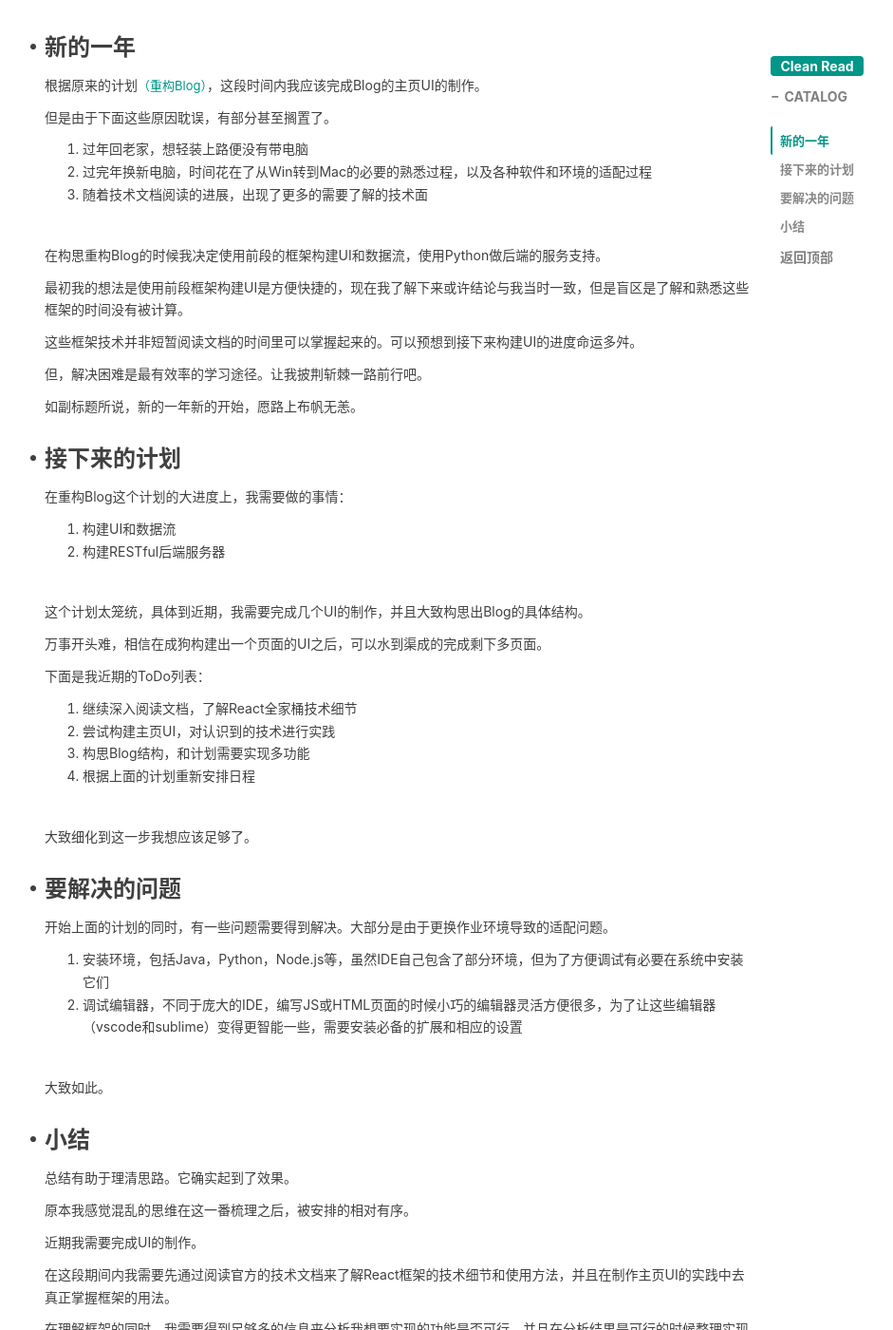
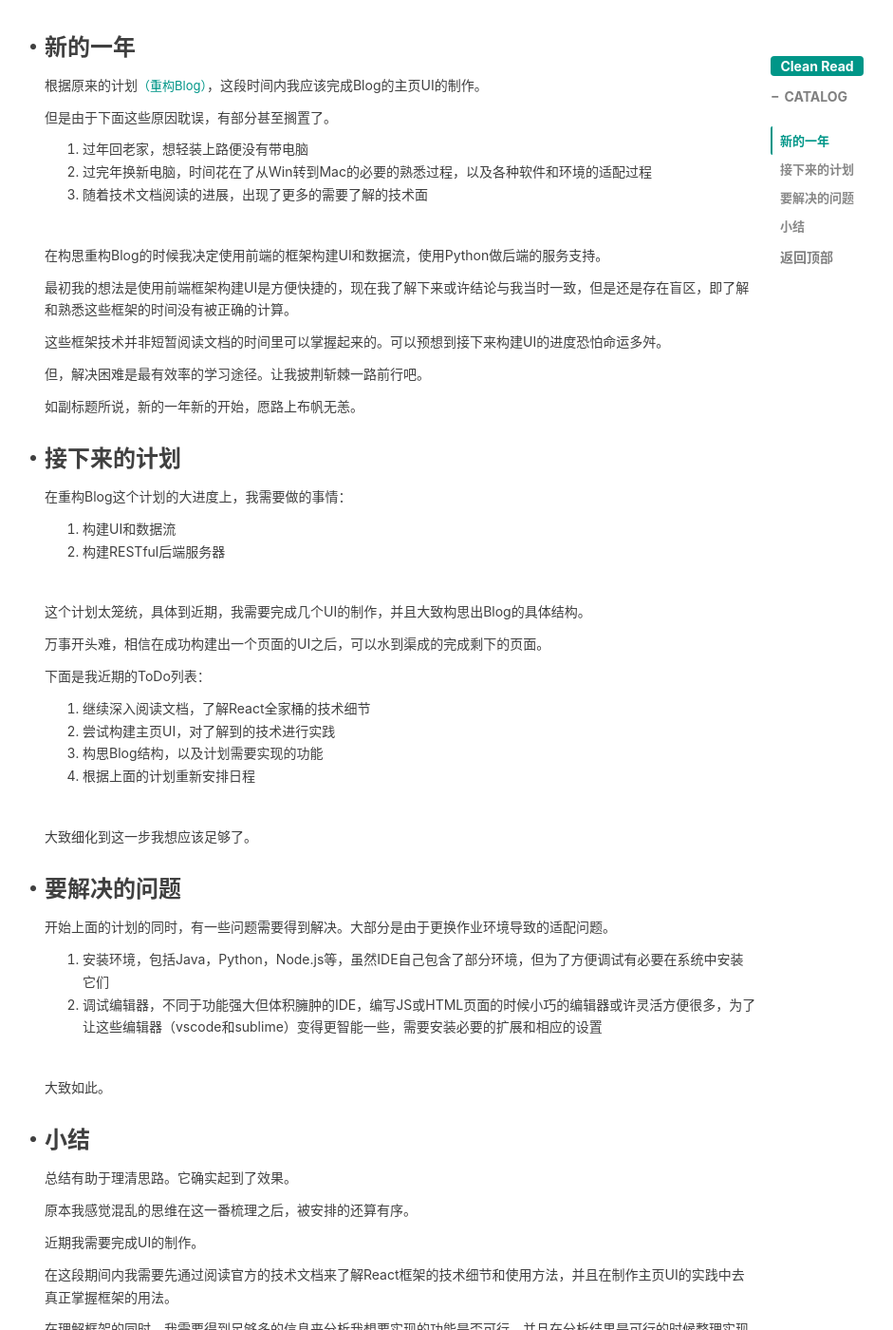
Before and after one commit to zfanli/zfanli.github.io, a Jekyll site: the page built from _posts/2018-02-25-adjust-schedule.md, in a window 1280 px wide and 1400 px high, scrolled down 618 px. Shown: the whole window at 95% size, without its empty margins (218-1159 px from the left). Built offline with Jekyll 4.4.1, drawn with Linux system fonts in a browser that asks for light colours; nearby versions of some CDN libraries; comment, search, counter and statistics services are not loaded.

Commit message:
修正错字和部分描述 20180225

```diff
--- a/_posts/2018-02-25-adjust-schedule.md
+++ b/_posts/2018-02-25-adjust-schedule.md
@@ -24,11 +24,11 @@ tags:
 2. 过完年换新电脑，时间花在了从Win转到Mac的必要的熟悉过程，以及各种软件和环境的适配过程
 3. 随着技术文档阅读的进展，出现了更多的需要了解的技术面
 
-在构思重构Blog的时候我决定使用前段的框架构建UI和数据流，使用Python做后端的服务支持。
+在构思重构Blog的时候我决定使用前端的框架构建UI和数据流，使用Python做后端的服务支持。
 
-最初我的想法是使用前段框架构建UI是方便快捷的，现在我了解下来或许结论与我当时一致，但是盲区是了解和熟悉这些框架的时间没有被计算。
+最初我的想法是使用前端框架构建UI是方便快捷的，现在我了解下来或许结论与我当时一致，但是还是存在盲区，即了解和熟悉这些框架的时间没有被正确的计算。
 
-这些框架技术并非短暂阅读文档的时间里可以掌握起来的。可以预想到接下来构建UI的进度命运多舛。
+这些框架技术并非短暂阅读文档的时间里可以掌握起来的。可以预想到接下来构建UI的进度恐怕命运多舛。
 
 但，解决困难是最有效率的学习途径。让我披荆斩棘一路前行吧。
 
@@ -44,13 +44,13 @@ tags:
 
 这个计划太笼统，具体到近期，我需要完成几个UI的制作，并且大致构思出Blog的具体结构。
 
-万事开头难，相信在成狗构建出一个页面的UI之后，可以水到渠成的完成剩下多页面。
+万事开头难，相信在成功构建出一个页面的UI之后，可以水到渠成的完成剩下的页面。
 
 下面是我近期的ToDo列表：
 
-1. 继续深入阅读文档，了解React全家桶技术细节
-2. 尝试构建主页UI，对认识到的技术进行实践
-3. 构思Blog结构，和计划需要实现多功能
+1. 继续深入阅读文档，了解React全家桶的技术细节
+2. 尝试构建主页UI，对了解到的技术进行实践
+3. 构思Blog结构，以及计划需要实现的功能
 4. 根据上面的计划重新安排日程
 
 大致细化到这一步我想应该足够了。
@@ -61,7 +61,7 @@ tags:
 开始上面的计划的同时，有一些问题需要得到解决。大部分是由于更换作业环境导致的适配问题。
 
 1. 安装环境，包括Java，Python，Node.js等，虽然IDE自己包含了部分环境，但为了方便调试有必要在系统中安装它们
-2. 调试编辑器，不同于庞大的IDE，编写JS或HTML页面的时候小巧的编辑器灵活方便很多，为了让这些编辑器（vscode和sublime）变得更智能一些，需要安装必备的扩展和相应的设置
+2. 调试编辑器，不同于功能强大但体积臃肿的IDE，编写JS或HTML页面的时候小巧的编辑器或许灵活方便很多，为了让这些编辑器（vscode和sublime）变得更智能一些，需要安装必要的扩展和相应的设置
 
 大致如此。
 
@@ -70,7 +70,7 @@ tags:
 
 总结有助于理清思路。它确实起到了效果。
 
-原本我感觉混乱的思维在这一番梳理之后，被安排的相对有序。
+原本我感觉混乱的思维在这一番梳理之后，被安排的还算有序。
 
 近期我需要完成UI的制作。
 
```
Also changed, not shown: Gemfile.lock.
